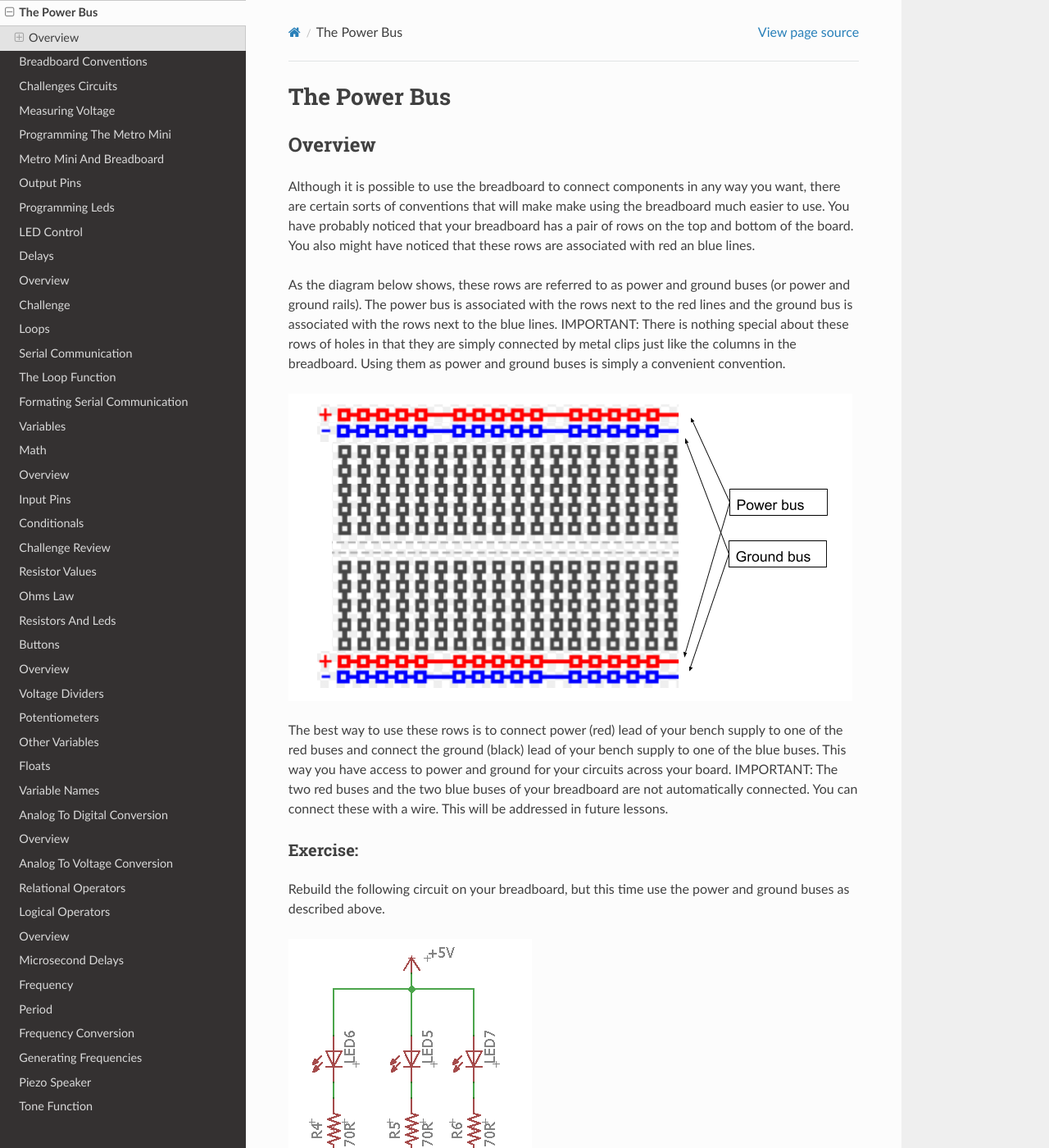
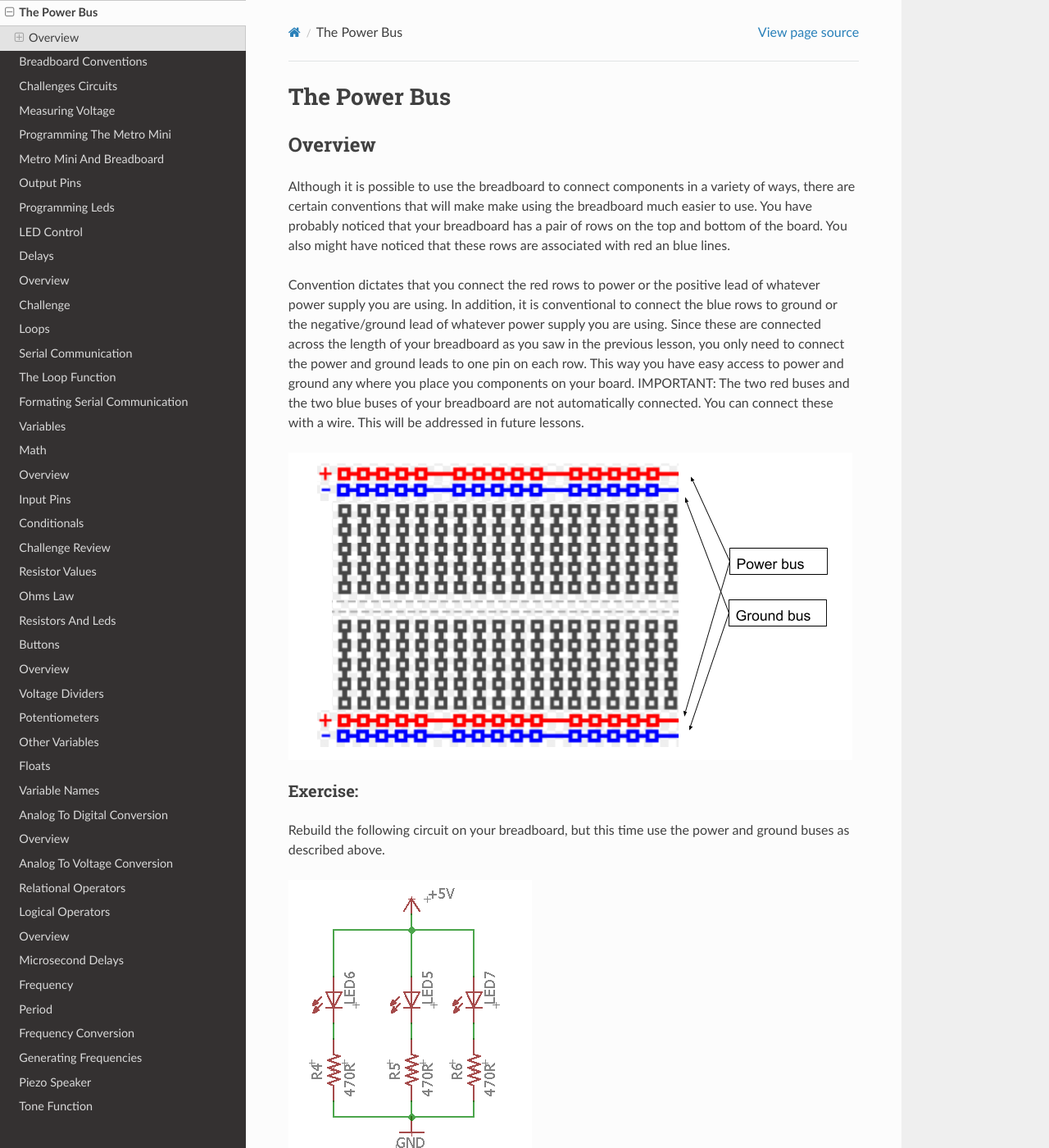
Before and after one commit to maxtkc/mvths-wiki, a Sphinx documentation site: the page built from docs/005-the-power-bus.rst, in a window 1280 px wide and 1400 px high. Shown: the whole window at 82% size. Built offline with Sphinx 7.4.7 and the Read the Docs theme 2.0.0, drawn with Linux system fonts in a browser that asks for light colours; pages that are not in the unit, such as notebooks, are missing from menus.

Commit message:
Update 005-the-power-bus.rst

```diff
--- a/docs/005-the-power-bus.rst
+++ b/docs/005-the-power-bus.rst
@@ -4,13 +4,11 @@ The Power Bus
 Overview
 --------
 
-Although it is possible to use the breadboard to connect components in any way you want, there are certain sorts of conventions that will make make using the breadboard much easier to use. You have probably noticed that your breadboard has a pair of rows on the top and bottom of the board. You also might have noticed that these rows are associated with red an blue lines.
+Although it is possible to use the breadboard to connect components in a variety of ways, there are certain conventions that will make make using the breadboard much easier to use. You have probably noticed that your breadboard has a pair of rows on the top and bottom of the board. You also might have noticed that these rows are associated with red an blue lines.
 
-As the diagram below shows, these rows are referred to as power and ground buses (or power and ground rails).  The power bus is associated with the rows next to the red lines and the ground bus is associated with the rows next to the blue lines. IMPORTANT: There is nothing special about these rows of holes in that they are simply connected by metal clips just like the columns in the breadboard. Using them as power and ground buses is simply a convenient convention.
+Convention dictates that you connect the red rows to power or the positive lead of whatever power supply you are using. In addition, it is conventional to connect the blue rows to ground or the negative/ground lead of whatever power supply you are using. Since these are connected across the length of your breadboard as you saw in the previous lesson, you only need to connect the power and ground leads to one pin on each row. This way you have easy access to power and ground any where you place you components on your board. IMPORTANT: The two red buses and the two blue buses of your breadboard are not automatically connected. You can connect these with a wire. This will be addressed in future lessons.
 
 .. image:: images/breaddiagram.PNG
-
-The best way to use these rows is to connect power (red) lead of your bench supply to one of the red buses and connect the ground (black) lead of your bench supply to one of the blue buses. This way you have access to power and ground for your circuits across your board. IMPORTANT: The two red buses and the two blue buses of your breadboard are not automatically connected. You can connect these with a wire. This will be addressed in future lessons.
 
 Exercise:
 ~~~~~~~~~
```
